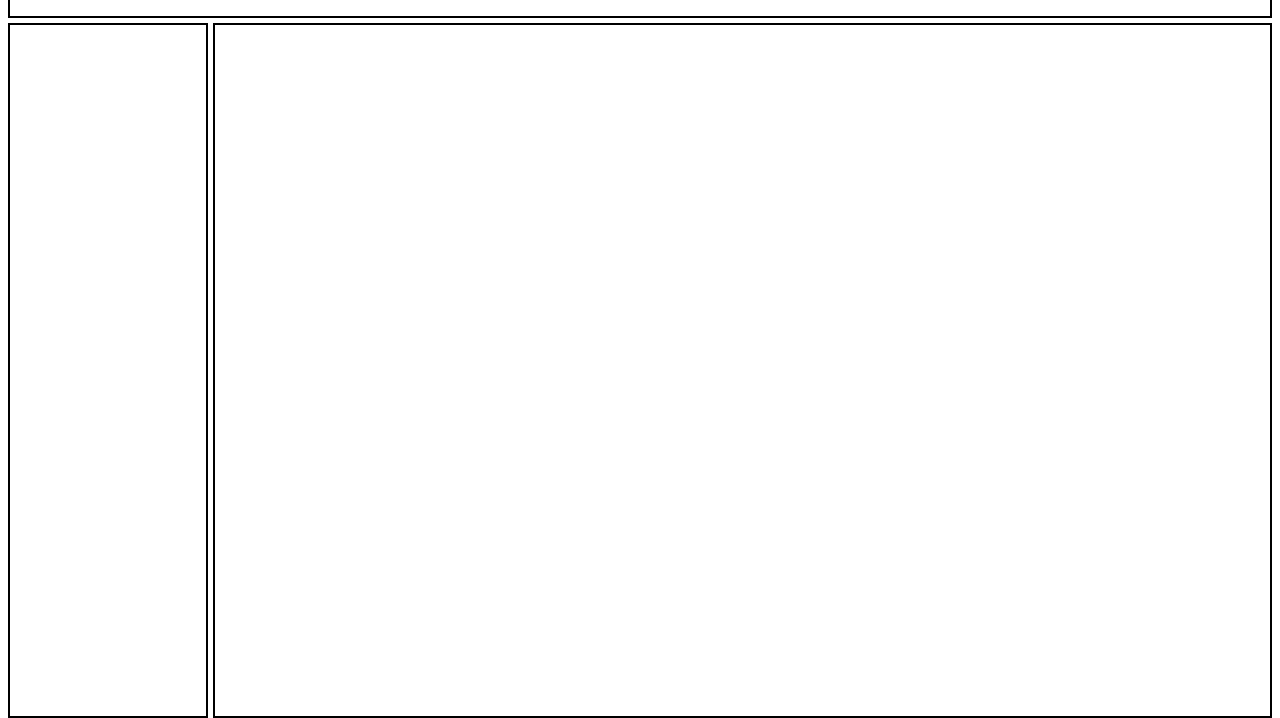
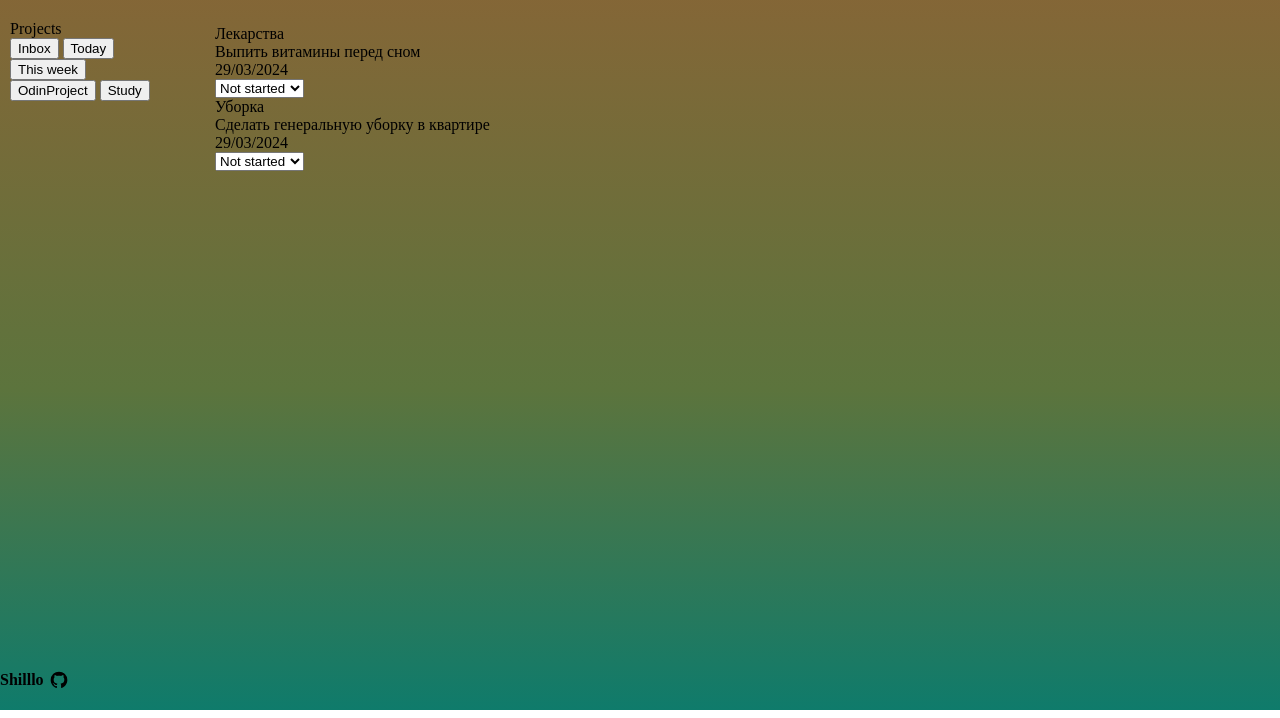
Before and after one commit to Shilllo/TodoList, a website built with webpack: page src/index.html in a window 1280 px wide. Shown: the part 90-808 px from the top of the page. Built offline with nearby package versions, Linux system fonts and the light colour scheme.

Commit message:
Add layout in index.html and style for it in style.css

```diff
--- a/src/index.html
+++ b/src/index.html
@@ -8,14 +8,50 @@
 <body>
     <header>
         <h1>Never Do It</h1>
+    </header>
+
+    <div id="sidebar">
+        <div>Projects</div>
+        <div id="defaultProjects">
+            <button class="project">Inbox</button>
+            <button class="project">Today</button>
+            <button class="project">This week</button>
+        </div>
+        <div id="customProjects">
+            <button class="project">OdinProject</button>
+            <button class="project">Study</button>
+        </div>
+    </div>
+
+    <div id="content">
+        <div class="block">
+            <div class="title">Лекарства</div>
+            <div class="description">Выпить витамины перед сном</div>
+            <div class="date">29/03/2024</div>
+            <select class="status">
+                <option value="Notstarted">Not started</option>
+                <option value="Inprogress">In progress</option>
+                <option value="Done">Done</option>
+            </select>
+        </div>
+
+        <div class="block">
+            <div class="title">Уборка</div>
+            <div class="description">Сделать генеральную уборку в квартире</div>
+            <div class="date">29/03/2024</div>
+            <select class="status">
+                <option value="Notstarted">Not started</option>
+                <option value="Inprogress">In progress</option>
+                <option value="Done">Done</option>
+            </select>
+        </div>
+    </div>
+
+    <footer>
         <div>
             <h4>Shilllo</h4>
             <svg xmlns="http://www.w3.org/2000/svg" viewBox="0 0 24 24"><path d="M12,2A10,10 0 0,0 2,12C2,16.42 4.87,20.17 8.84,21.5C9.34,21.58 9.5,21.27 9.5,21C9.5,20.77 9.5,20.14 9.5,19.31C6.73,19.91 6.14,17.97 6.14,17.97C5.68,16.81 5.03,16.5 5.03,16.5C4.12,15.88 5.1,15.9 5.1,15.9C6.1,15.97 6.63,16.93 6.63,16.93C7.5,18.45 8.97,18 9.54,17.76C9.63,17.11 9.89,16.67 10.17,16.42C7.95,16.17 5.62,15.31 5.62,11.5C5.62,10.39 6,9.5 6.65,8.79C6.55,8.54 6.2,7.5 6.75,6.15C6.75,6.15 7.59,5.88 9.5,7.17C10.29,6.95 11.15,6.84 12,6.84C12.85,6.84 13.71,6.95 14.5,7.17C16.41,5.88 17.25,6.15 17.25,6.15C17.8,7.5 17.45,8.54 17.35,8.79C18,9.5 18.38,10.39 18.38,11.5C18.38,15.32 16.04,16.16 13.81,16.41C14.17,16.72 14.5,17.33 14.5,18.26C14.5,19.6 14.5,20.68 14.5,21C14.5,21.27 14.66,21.59 15.17,21.5C19.14,20.16 22,16.42 22,12A10,10 0 0,0 12,2Z" /></svg>
         </div>
-    </header>
-
-    <div id="sidebar"></div>
-
-    <div id="content"></div>
+    </footer>
 </body>
 </html>
--- a/src/style.css
+++ b/src/style.css
@@ -6,22 +6,23 @@ body {
     display: grid;
     grid-template-columns: 200px 1fr;
     grid-template-rows: 100px 1fr;
-    gap: 5px;
-    min-height: 100%
+    min-height: 100%;
+    margin: 0px;
+    background: linear-gradient(to bottom, #8D6335 0%, #5C743D 60%, #0F7B6B 100%);
 }
 
 header {
     grid-area: 1 / 1 / 2 / 3;
-    border: 2px solid black;
     display: flex;
     justify-content: center;
     align-items: center;
     flex-direction: column;
 }
 
-header > div {
+footer > div {
     display: flex;
     gap: 5px;
+
 }
 
 header > div > h4 {
@@ -29,7 +30,8 @@ header > div > h4 {
 }
 
 header > h1 {
-    margin: 0 auto 0 auto
+    margin: 0 auto 0 auto;
+    color: #DDEFBB
 }
 
 svg {
@@ -40,14 +42,12 @@ svg {
 
 #sidebar {
     grid-area: 2 / 1 / 3 / 2;
-    border: 2px solid black;
     padding: 10px;
-    height: 1fr
+    height: 1fr;
 }
 
 #content {
     grid-area: 2 / 2 / 3 / 3;
-    border: 2px solid black;
     height: 1fr;
     padding: 15px;
 }
```
